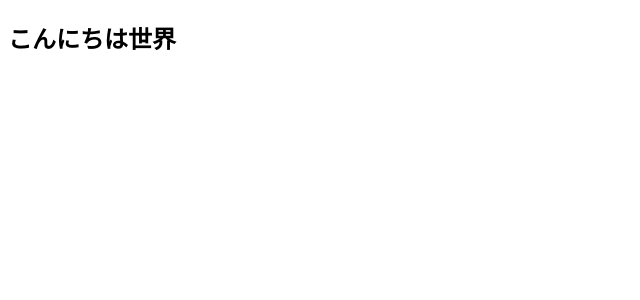
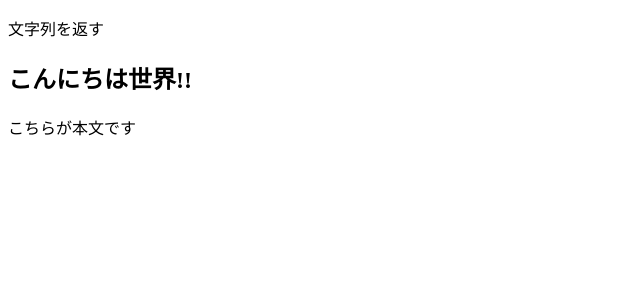
Before and after one commit to ameriken/react-redux-router-study, a React (Create React App) app: page / in a window 1280 px wide. Shown: the top 300 px of the page, without its empty margins (0-640 px from the left). Built offline with nearby package versions, Linux system fonts and the light colour scheme.

Commit message:
[add]変数と関数を使ってみる

```diff
--- a/src/index.js
+++ b/src/index.js
@@ -1,5 +1,20 @@
 import React from "react";
 import { render } from 'react-dom';
 
-var reactElement= <h2>こんにちは世界</h2>;
+const title = "こんにちは世界!!";
+const body = "こちらが本文です";
+
+const returnStrings = () => {
+    return "文字列を返す";
+}
+
+
+var reactElement= (
+    <div>
+        <p>{returnStrings()}</p>
+        <h2>{title}</h2>
+        <p>{body}</p>
+    </div>
+);
+
 render(reactElement, document.getElementById('root'))
```
